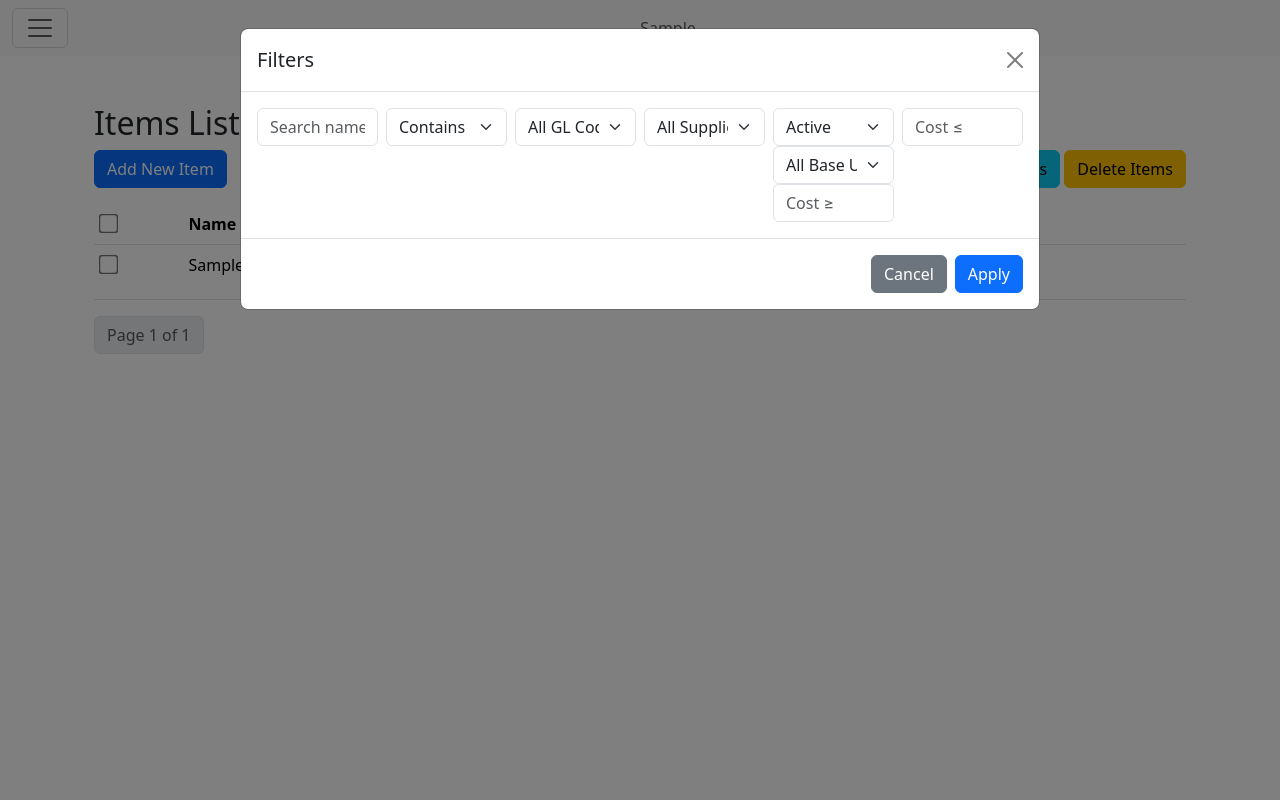
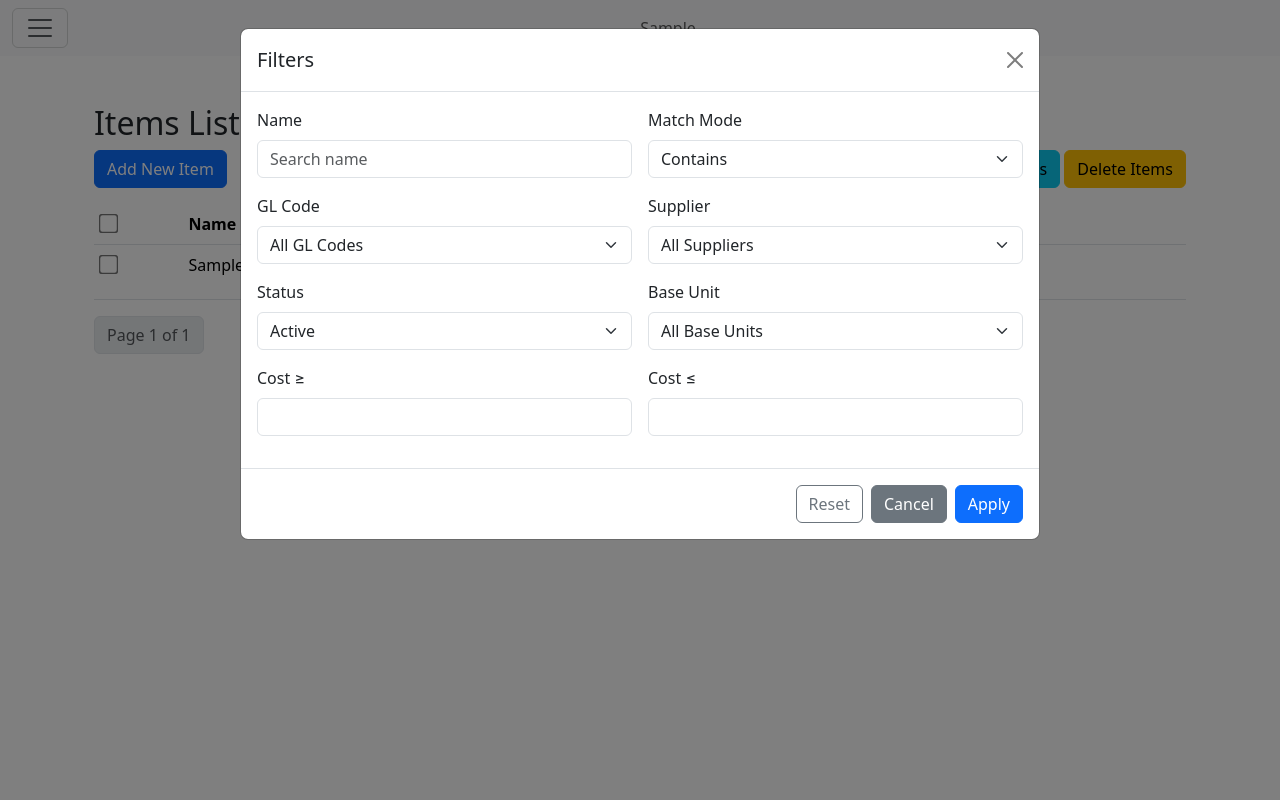
Before and after one commit to 0xCarti/InvoiceManager, a Flask app: page /items in a window 1280 px wide, after a click on "Filters". Run offline with Flask 3, Linux system fonts and the light colour scheme; a user stored in the database is signed in; tables that the repository leaves empty hold one stand-in row (values such as "Sample post"); some libraries are stand-ins or nearby versions.

Commit message:
Improve items filter modal UI

```diff
--- a/app/templates/items/view_items.html
+++ b/app/templates/items/view_items.html
@@ -25,54 +25,75 @@
                     <button type="button" class="btn-close" data-bs-dismiss="modal" aria-label="Close"></button>
                 </div>
                 <div class="modal-body">
-                    <form id="filter-form" method="get" class="row g-2">
-                        <div class="col">
-                            <input type="text" name="name_query" class="form-control" placeholder="Search name" value="{{ name_query or '' }}">
+                    <form id="filter-form" method="get">
+                        <div class="row g-3 mb-3">
+                            <div class="col-md-6">
+                                <label for="name_query" class="form-label">Name</label>
+                                <input type="text" id="name_query" name="name_query" class="form-control" placeholder="Search name" value="{{ name_query or '' }}">
                             </div>
-                        <div class="col">
-                            <select name="match_mode" class="form-select">
+                            <div class="col-md-6">
+                                <label for="match_mode" class="form-label">Match Mode</label>
+                                <select id="match_mode" name="match_mode" class="form-select">
                                     <option value="exact" {% if match_mode == 'exact' %}selected{% endif %}>Exact</option>
                                     <option value="startswith" {% if match_mode == 'startswith' %}selected{% endif %}>Starts with</option>
                                     <option value="contains" {% if match_mode == 'contains' %}selected{% endif %}>Contains</option>
                                     <option value="not_contains" {% if match_mode == 'not_contains' %}selected{% endif %}>Does not contain</option>
                                 </select>
                             </div>
-                        <div class="col">
-                            <select name="gl_code_id" class="form-select">
+                        </div>
+                        <div class="row g-3 mb-3">
+                            <div class="col-md-6">
+                                <label for="gl_code_id" class="form-label">GL Code</label>
+                                <select id="gl_code_id" name="gl_code_id" class="form-select">
                                     <option value="">All GL Codes</option>
                                     {% for gl in gl_codes %}
                                     <option value="{{ gl.id }}" {% if gl_code_id == gl.id %}selected{% endif %}>{{ gl.code }} - {{ gl.description }}</option>
                                     {% endfor %}
                                 </select>
                             </div>
-                        <div class="col">
-                            <select name="vendor_id" class="form-select">
+                            <div class="col-md-6">
+                                <label for="vendor_id" class="form-label">Supplier</label>
+                                <select id="vendor_id" name="vendor_id" class="form-select">
                                     <option value="">All Suppliers</option>
                                     {% for v in vendors %}
                                     <option value="{{ v.id }}" {% if vendor_id == v.id %}selected{% endif %}>{{ v.first_name }} {{ v.last_name }}</option>
                                     {% endfor %}
                                 </select>
                             </div>
-                        <div class="col">
-                            <select name="archived" class="form-select">
+                        </div>
+                        <div class="row g-3 mb-3">
+                            <div class="col-md-6">
+                                <label for="archived" class="form-label">Status</label>
+                                <select id="archived" name="archived" class="form-select">
                                     <option value="active" {% if archived == 'active' %}selected{% endif %}>Active</option>
                                     <option value="archived" {% if archived == 'archived' %}selected{% endif %}>Archived</option>
                                     <option value="all" {% if archived == 'all' %}selected{% endif %}>All</option>
                                 </select>
-                            <select name="base_unit" class="form-select">
+                            </div>
+                            <div class="col-md-6">
+                                <label for="base_unit" class="form-label">Base Unit</label>
+                                <select id="base_unit" name="base_unit" class="form-select">
                                     <option value="">All Base Units</option>
                                     {% for unit in base_units %}
                                     <option value="{{ unit }}" {% if base_unit == unit %}selected{% endif %}>{{ unit|capitalize }}</option>
                                     {% endfor %}
                                 </select>
-                            <input type="number" step="0.01" name="cost_min" class="form-control" placeholder="Cost ≥" value="{{ cost_min if cost_min is not none else '' }}">
                             </div>
-                        <div class="col">
-                            <input type="number" step="0.01" name="cost_max" class="form-control" placeholder="Cost ≤" value="{{ cost_max if cost_max is not none else '' }}">
+                        </div>
+                        <div class="row g-3 mb-3">
+                            <div class="col-md-6">
+                                <label for="cost_min" class="form-label">Cost ≥</label>
+                                <input type="number" step="0.01" id="cost_min" name="cost_min" class="form-control" value="{{ cost_min if cost_min is not none else '' }}">
+                            </div>
+                            <div class="col-md-6">
+                                <label for="cost_max" class="form-label">Cost ≤</label>
+                                <input type="number" step="0.01" id="cost_max" name="cost_max" class="form-control" value="{{ cost_max if cost_max is not none else '' }}">
+                            </div>
                         </div>
                     </form>
                 </div>
                 <div class="modal-footer">
+                    <a href="{{ url_for('item.view_items') }}" class="btn btn-outline-secondary">Reset</a>
                     <button type="button" class="btn btn-secondary" data-bs-dismiss="modal">Cancel</button>
                     <button type="submit" form="filter-form" class="btn btn-primary">Apply</button>
                 </div>
```
Lines whose indentation alone changed are shown as unchanged.
